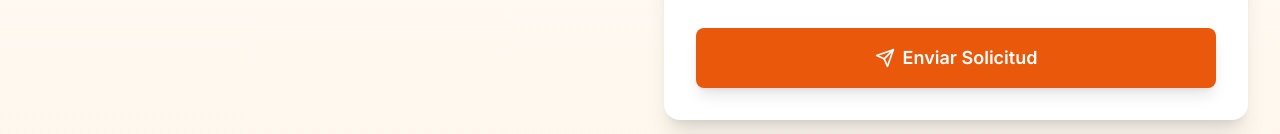
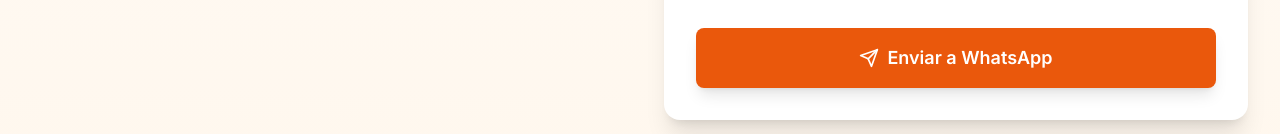
Before and after one commit to andreardev/landingandrea, a Next.js app: page /disenos/elotes-1 in a window 1280 px wide. Shown: the part 5271-5405 px from the top of the page. Built offline with nearby package versions, Linux system fonts and the light colour scheme; a web font is replaced by a local one.

Commit message:
fix: Actualizar textos de botones a Enviar a WhatsApp

```diff
--- a/components/elotes-1/Contacto.tsx
+++ b/components/elotes-1/Contacto.tsx
@@ -254,7 +254,7 @@
                     className="touch-target w-full bg-primary-600 hover:bg-primary-700 active:bg-primary-800 text-white px-6 sm:px-8 py-3 sm:py-4 rounded-lg text-base sm:text-lg font-semibold transition-all shadow-lg hover:shadow-xl active:scale-95 flex items-center justify-center gap-2"
                   >
                     <Send size={18} className="sm:w-5 sm:h-5" />
-                    <span>Enviar Solicitud</span>
+                    <span>Enviar a WhatsApp</span>
                   </button>
                 </form>
               )}
--- a/components/elotes-2/Contacto.tsx
+++ b/components/elotes-2/Contacto.tsx
@@ -92,7 +92,7 @@
             className="w-full bg-gray-900 text-white px-8 py-4 font-medium hover:bg-gray-800 transition-all flex items-center justify-center gap-2"
           >
             <Send size={20} />
-            Enviar
+            Enviar a WhatsApp
           </button>
         </form>
       </div>
```
